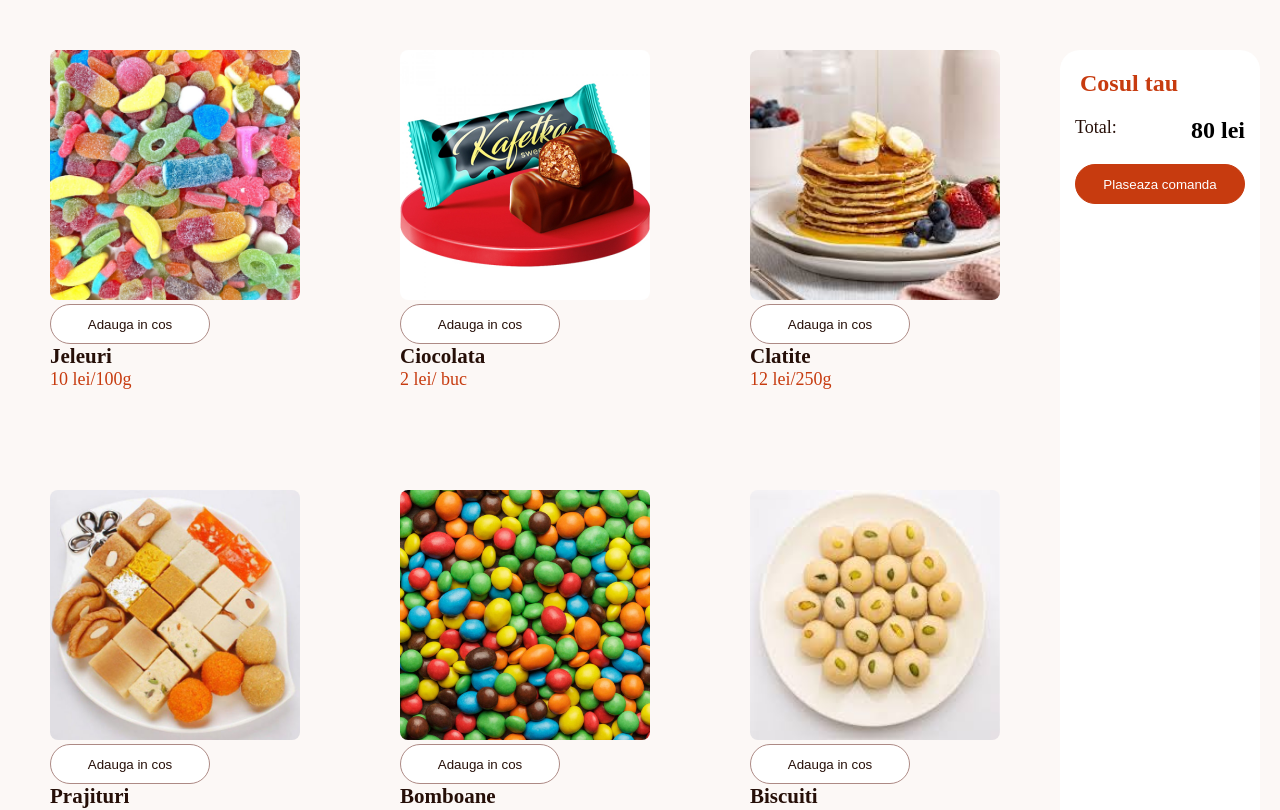
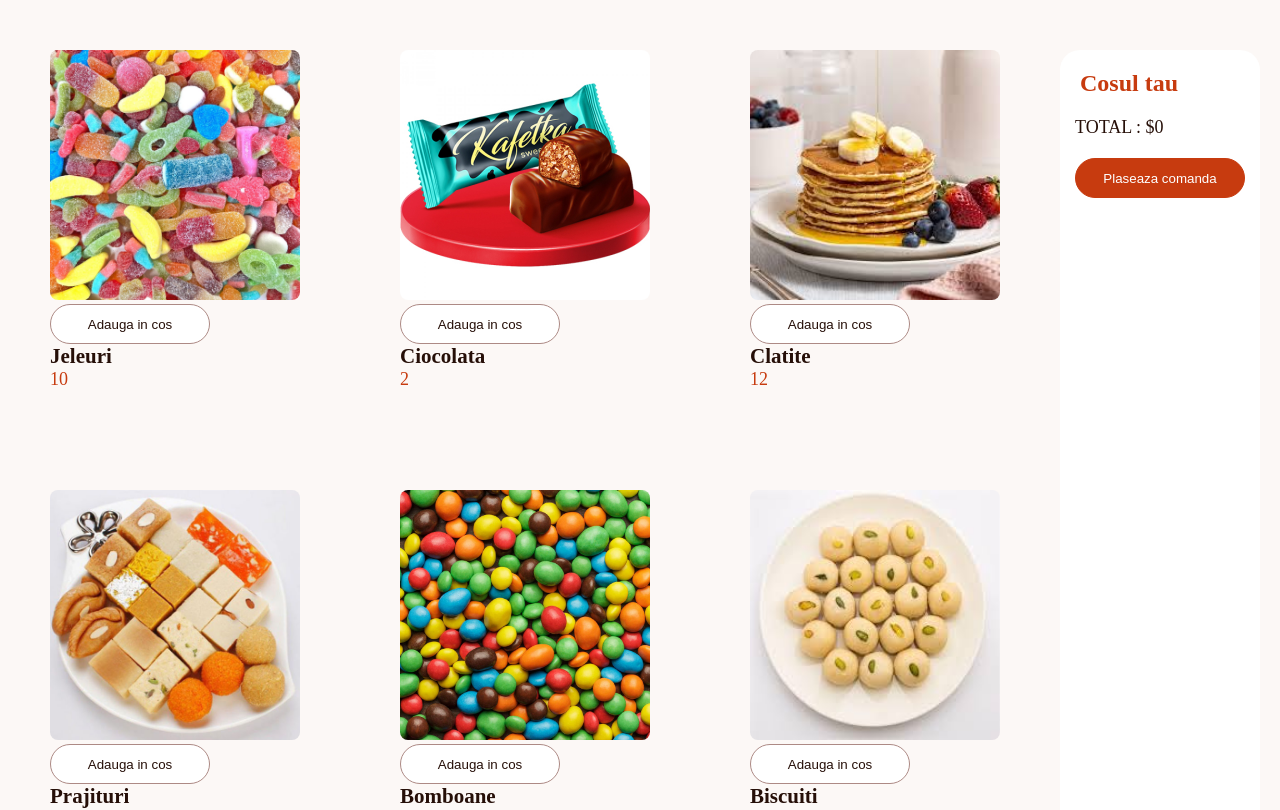
Before and after one commit to anamariagradinaru/product-list-app, a React (Vite) app: page / in a window 1280 px wide. Shown: the top 810 px of the page. Built offline with nearby package versions, Linux system fonts and the light colour scheme.

Commit message:
Made the delete function to delete a product from cart

```diff
--- a/src/App.tsx
+++ b/src/App.tsx
@@ -6,7 +6,7 @@ import { useState } from 'react';
 
 function App() {
     const [productList, setProductList] = useState<
-        Array<{ image: string; heading: string; text: string }>
+        Array<{ image: string; heading: string; text: number; id: number }>
     >([]);
     console.log(productList);
     return (
--- a/src/common/constants.ts
+++ b/src/common/constants.ts
@@ -3,56 +3,65 @@ const CONSTANTS = {
         {
             IMAGE_URL: '/images/product1.jpg',
             NAME: 'Jeleuri',
-            PRICE: '10 lei/100g',
-            KEY: '1',
+            PRICE: 10 ,
+            PRICE_UNIT:'lei/100g',
+            ID:1,
         },
         {
             IMAGE_URL: '/images/product2.jpg',
             NAME: 'Ciocolata',
-            PRICE: '2 lei/ buc',
-            KEY: '2',
+            PRICE: 2 ,
+            PRICE_UNIT:'lei/buc',
+            ID: 2,
         },
         {
             IMAGE_URL: '/images/product3.jpg',
             NAME: 'Clatite',
-            PRICE: '12 lei/250g',
-            KEY: '3',
+            PRICE: 12 ,
+            PRICE_UNIT:'lei/250g',
+            ID: 3,
         },
         {
             IMAGE_URL: '/images/product4.jpg',
             NAME: 'Prajituri',
-            PRICE: '12 lei/100g',
-            KEY: '4',
+            PRICE: 12,
+            PRICE_UNIT:'lei/100g',
+            ID: 4,
         },
         {
             IMAGE_URL: '/images/product5.jpg',
             NAME: 'Bomboane',
-            PRICE: '8 lei/100g',
-            KEY: '5',
+            PRICE: 8 ,
+            PRICE_UNIT:'lei/100g',
+            ID: 5,
         },
         {
             IMAGE_URL: '/images/product6.jpg',
             NAME: 'Biscuiti',
-            PRICE: '10 lei/100g',
-            KEY: '6',
+            PRICE: 10 ,
+            PRICE_UNIT:'lei/100g',
+            ID: 6,
         },
         {
             IMAGE_URL: '/images/product7.jpg',
             NAME: 'Prajitura',
-            PRICE: '10 lei/100g',
-            KEY: '7',
+            PRICE: 10 ,
+            PRICE_UNIT:'lei/100g',
+            ID: 7,
         },
         {
             IMAGE_URL: '/images/product8.jpg',
             NAME: 'Prajitura',
-            PRICE: '12 lei/100g',
-            KEY: '8',
+            PRICE: 12 ,
+            PRICE_UNIT:'lei/100g',
+            ID: 8,
         },
         {
             IMAGE_URL: '/images/product9.jpg',
             NAME: 'Morcovel',
-            PRICE: '12 lei/100g',
-            KEY: '9',
+            PRICE: 12 ,
+            PRICE_UNIT:'lei/100g',
+            ID: 9,
         },
     ],
 };
--- a/src/components/card-list/index.tsx
+++ b/src/components/card-list/index.tsx
@@ -5,10 +5,15 @@ import Card from '../card';
 interface Props {
     setProductList: React.Dispatch<
         React.SetStateAction<
-            Array<{ image: string; heading: string; text: string }>
+            Array<{ image: string; heading: string; text: number; id: number }>
         >
     >;
-    productList: Array<{ image: string; heading: string; text: string }>;
+    productList: Array<{
+        image: string;
+        heading: string;
+        text: number;
+        id: number;
+    }>;
 }
 const CardList = ({ setProductList, productList }: Props) => {
     return (
@@ -19,7 +24,7 @@ const CardList = ({ setProductList, productList }: Props) => {
                         image={value.IMAGE_URL}
                         text={value.PRICE}
                         heading={value.NAME}
-                        key={value.KEY}
+                        id={value.ID}
                         setProductList={setProductList}
                         productList={productList}
                     />
--- a/src/components/card/index.tsx
+++ b/src/components/card/index.tsx
@@ -4,21 +4,34 @@ import { useState } from 'react';
 
 interface Props {
     image: string;
-    text: string;
+    text: number;
     heading: string;
+    id: number;
     setProductList: React.Dispatch<
         React.SetStateAction<
-            Array<{ image: string; heading: string; text: string }>
+            Array<{ image: string; heading: string; text: number; id: number }>
         >
     >;
-    productList: Array<{ image: string; heading: string; text: string }>;
+    productList: Array<{
+        image: string;
+        heading: string;
+        text: number;
+        id: number;
+    }>;
 }
-const Card = ({ image, text, heading, setProductList, productList }: Props) => {
+const Card = ({
+    image,
+    text,
+    heading,
+    id,
+    setProductList,
+    productList,
+}: Props) => {
     const [isFirstButton, setIsFirstButton] = useState(true);
 
     const toggleButton = () => {
         setIsFirstButton(!isFirstButton);
-        setProductList([...productList, { image, text, heading }]);
+        setProductList([...productList, { image, text, heading, id }]);
     };
 
     return (
--- a/src/components/cart/index.tsx
+++ b/src/components/cart/index.tsx
@@ -4,13 +4,28 @@ import Container from './index.styled';
 interface Props {
     setProductList: React.Dispatch<
         React.SetStateAction<
-            Array<{ image: string; heading: string; text: string }>
+            Array<{ image: string; heading: string; text: number; id: number }>
         >
     >;
-    productList: Array<{ image: string; heading: string; text: string }>;
+    productList: Array<{
+        image: string;
+        heading: string;
+        text: number;
+        id: number;
+    }>;
 }
 
-const Cart = ({ productList }: Props) => {
+const Cart = ({ productList, setProductList }: Props) => {
+    const calculateTotal = () => {
+        let total = 0;
+        for (let i = 0; i < productList.length; i++) {
+            total += productList[i].text;
+        }
+        return total;
+    };
+    const handleDelete = (id: number) => {
+        setProductList(productList.filter((product) => product.id !== id));
+    };
     return (
         <Container>
             <Heading marginLeft={'20px'} marginTop={'20px'} color={'#C73B0F'}>
@@ -37,6 +52,7 @@ const Cart = ({ productList }: Props) => {
                                 </Flex>
 
                                 <Button
+                                    onClick={() => handleDelete(product.id)}
                                     width={'20px'}
                                     backgroundColor={'#fff'}
                                     border={'1px solid #AD8A85'}
@@ -63,9 +79,9 @@ const Cart = ({ productList }: Props) => {
                 justifyContent={'space-between'}
             >
                 <Text color={'#260F08'} fontSize={'18px'}>
-                    Total:{' '}
+                    TOTAL : ${calculateTotal()}
                 </Text>
-                <Heading fontSize={'24px'}>80 lei</Heading>
+                <Heading fontSize={'24px'}></Heading>
             </Flex>
             <Button
                 marginLeft={'15px'}
```
